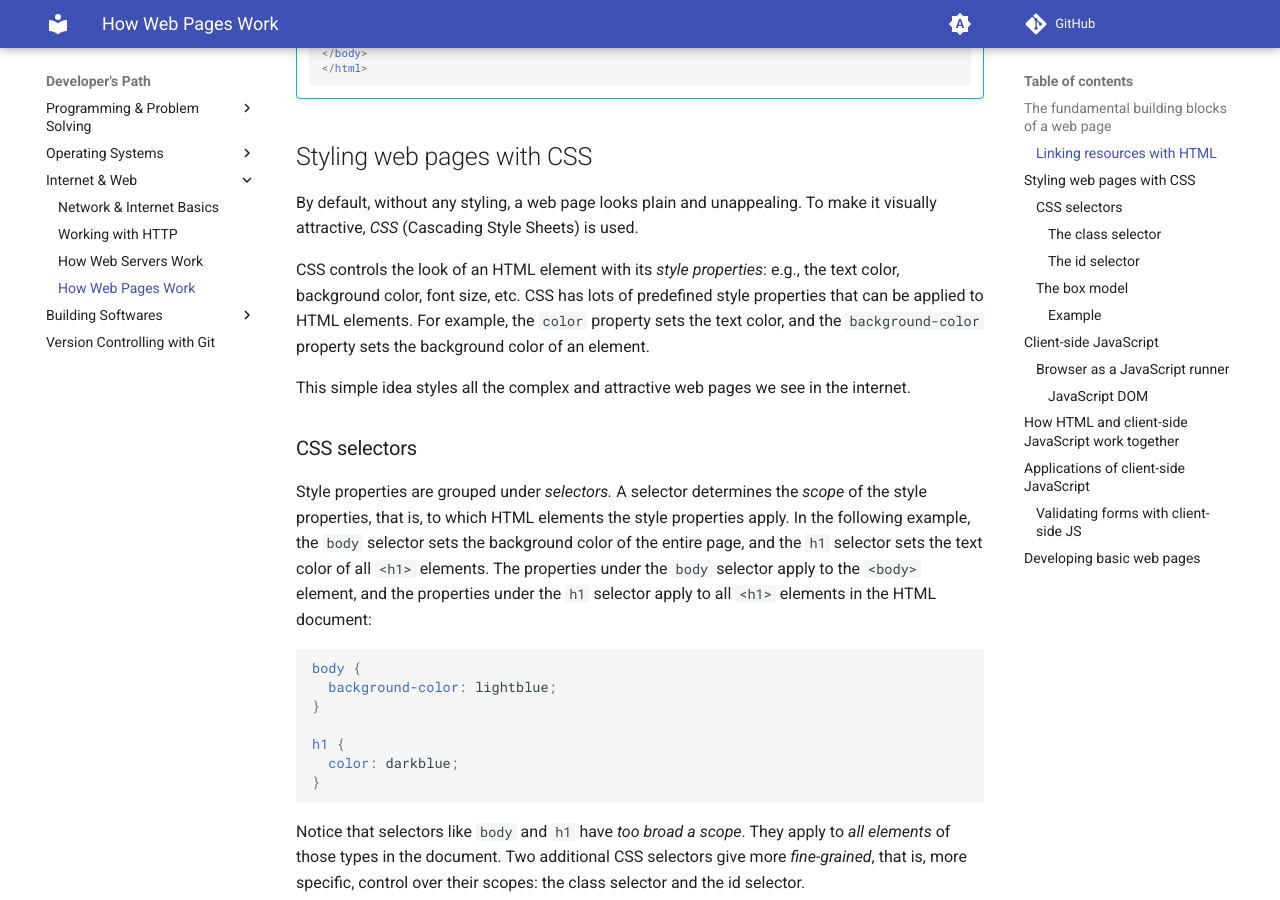
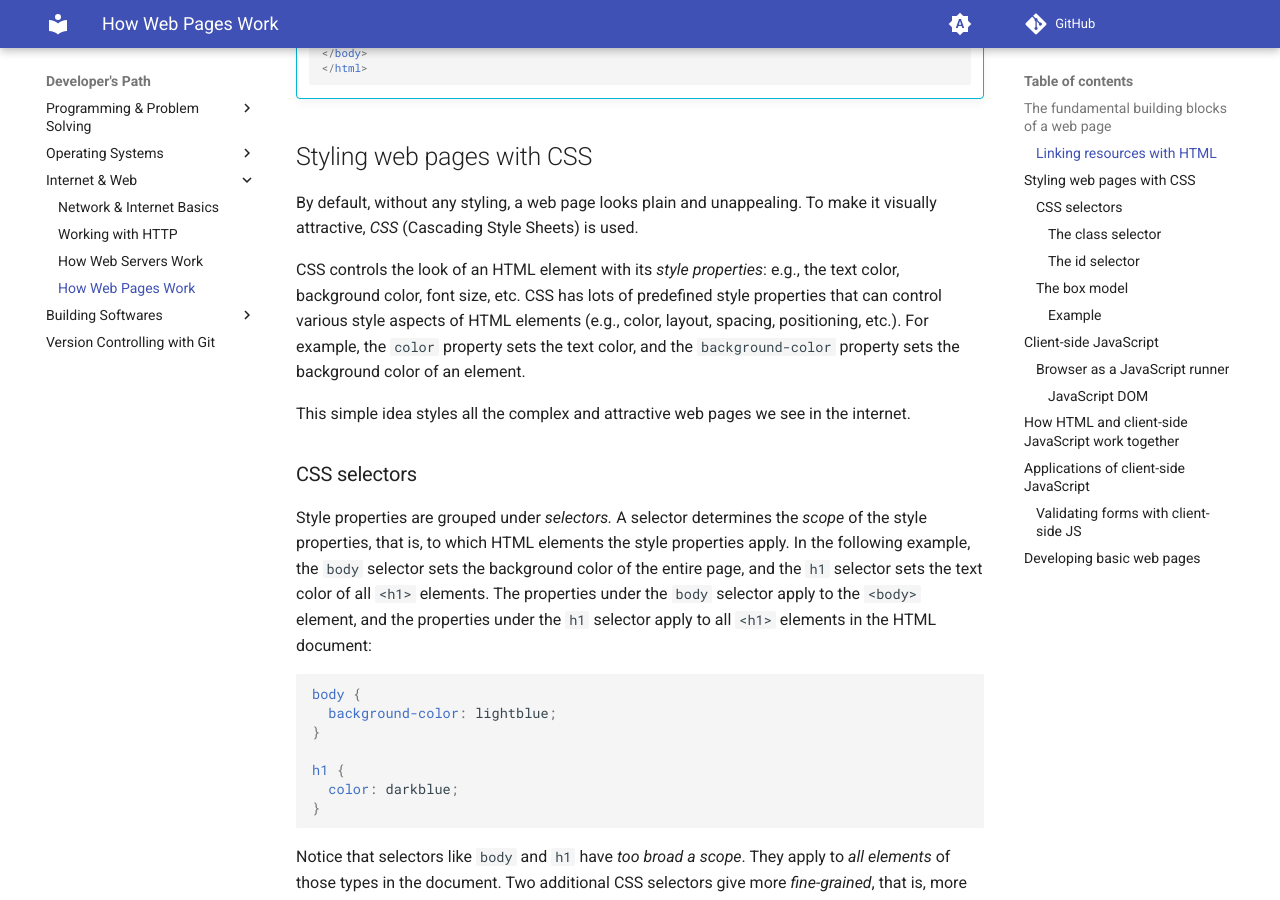
Before and after one commit to gharials/dev-path, an MkDocs documentation site: the page built from docs/internet-web/web-pages.md, in a window 1280 px wide and 900 px high, scrolled down 1193 px. Built offline with MkDocs 1.6.1 and Material for MkDocs 9.7.7, drawn with Linux system fonts in a browser that asks for light colours; comment, search, counter and statistics services are not loaded.

Commit message:
'web-page': copy edit CSS.

```diff
--- a/docs/internet-web/web-pages.md
+++ b/docs/internet-web/web-pages.md
@@ -49,7 +49,7 @@ An HTML may also need JavaScript files. They are specified as external resources
 
 By default, without any styling, a web page looks plain and unappealing. To make it visually attractive, _CSS_ (Cascading Style Sheets) is used.
 
-CSS controls the look of an HTML element with its _style properties_: e.g., the text color, background color, font size, etc. CSS has lots of predefined style properties that can be applied to HTML elements. For example, the `color` property sets the text color, and the `background-color` property sets the background color of an element.
+CSS controls the look of an HTML element with its _style properties_: e.g., the text color, background color, font size, etc. CSS has lots of predefined style properties that can control various style aspects of HTML elements (e.g., color, layout, spacing, positioning, etc.). For example, the `color` property sets the text color, and the `background-color` property sets the background color of an element.
 
 This simple idea styles all the complex and attractive web pages we see in the internet.
 
```
